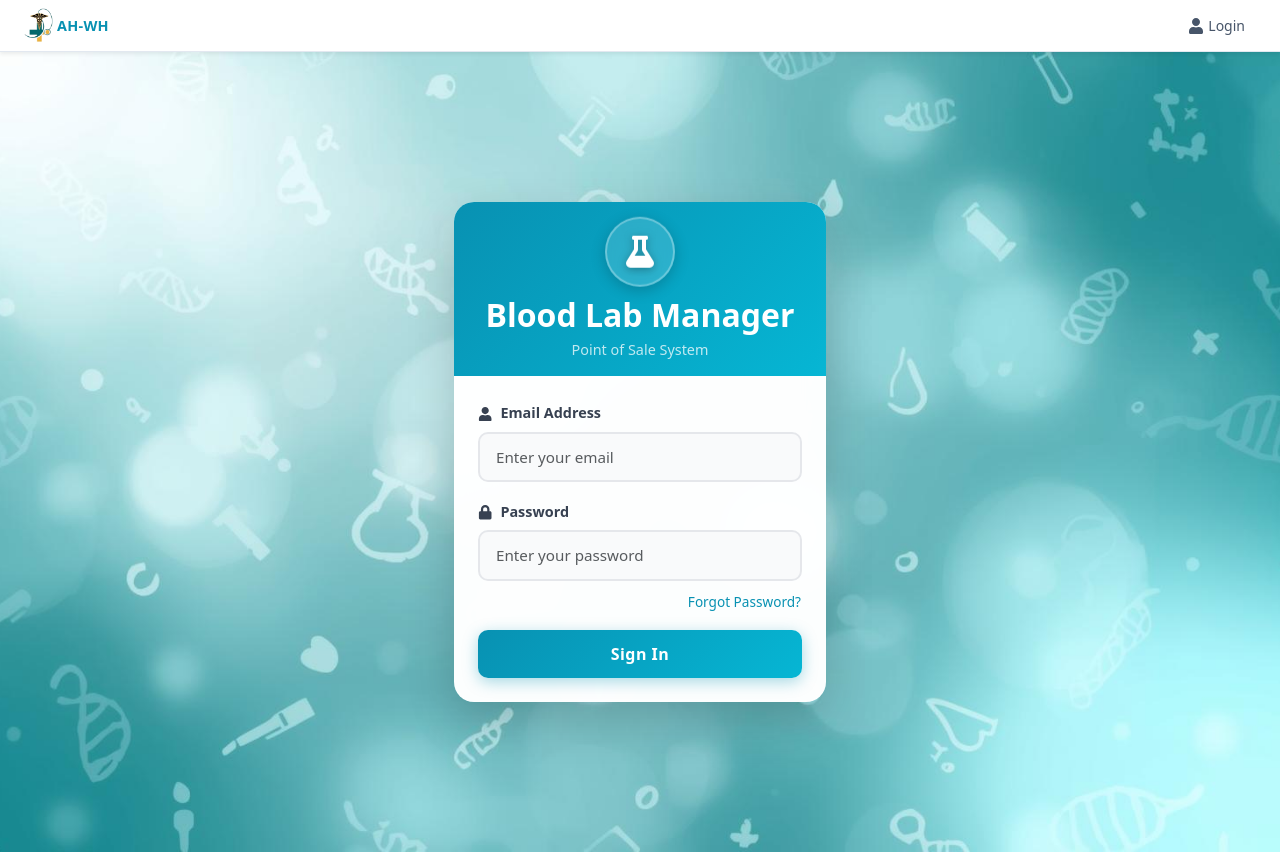
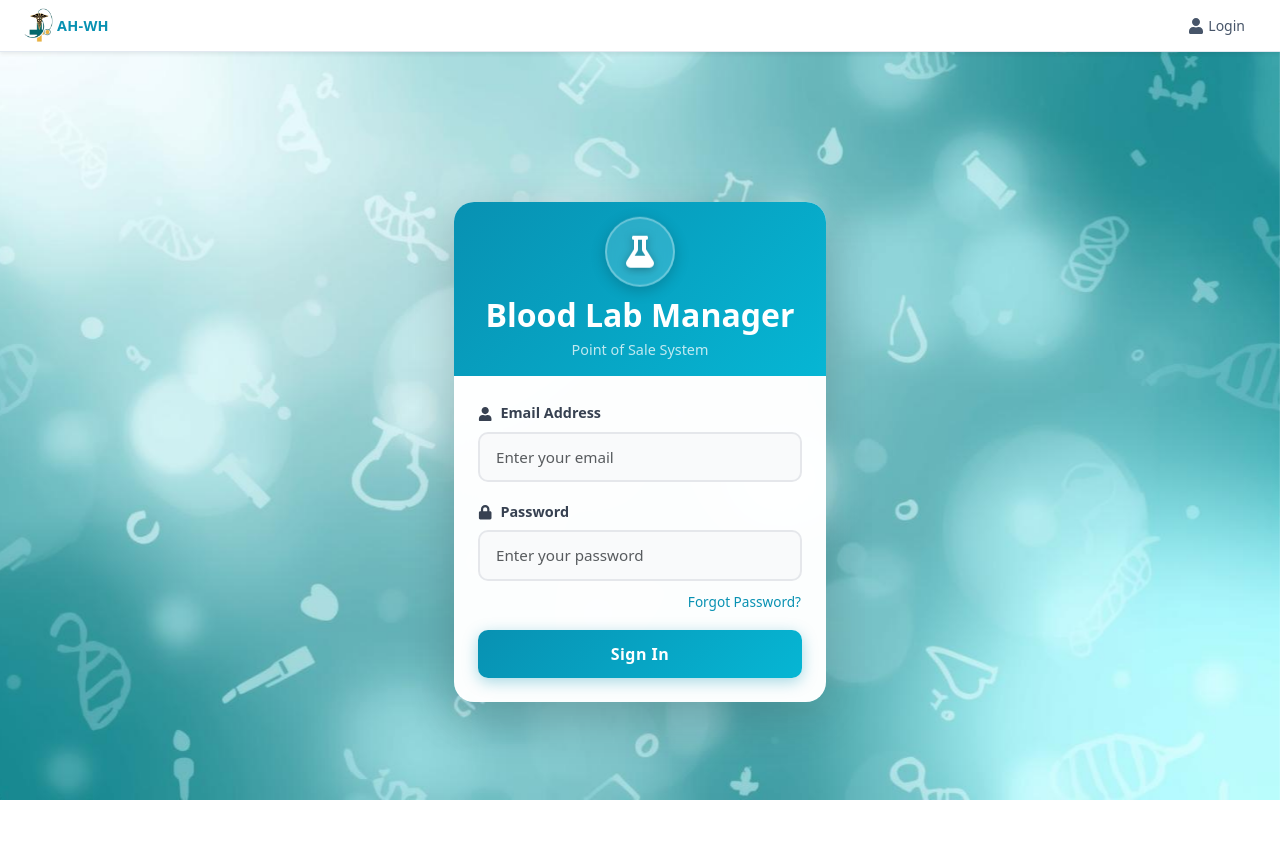
Before and after one commit to ThanuMahee12/AH-WELLNESS-HUB, a React (Vite) app: page /login in a window 1280 px wide. After the commit the page ends 800 px from the top, so only its background shows below. Built offline with nearby package versions, Linux system fonts and the light colour scheme; no server answers; the database is empty.

Commit message:
fix: CRUD table uses full viewport height, no double scroll

```diff
--- a/src/components/crud/EnhancedCRUDTable.jsx
+++ b/src/components/crud/EnhancedCRUDTable.jsx
@@ -123,7 +123,7 @@ const EnhancedCRUDTable = React.memo(({
   };
 
   return (
-    <Card className="shadow-sm border-0 d-flex flex-column" style={{ maxHeight: 'calc(100vh - 180px)' }}>
+    <Card className="shadow-sm border-0 d-flex flex-column" style={{ height: 'calc(100vh - 130px)' }}>
       {/* Fixed Search Header */}
       <div className="py-2 px-3 border-bottom flex-shrink-0">
         <div className="d-flex justify-content-between align-items-center flex-wrap gap-2">
--- a/src/styles/theme.css
+++ b/src/styles/theme.css
@@ -1273,7 +1273,9 @@
   padding-left: var(--sidebar-width);
   width: 100%;
   max-width: 100vw;
-  overflow: auto;
+  overflow-x: hidden;
+  overflow-y: auto;
+  height: calc(100vh - 52px);
   transition: padding-left 0.3s ease;
 }
 
```
